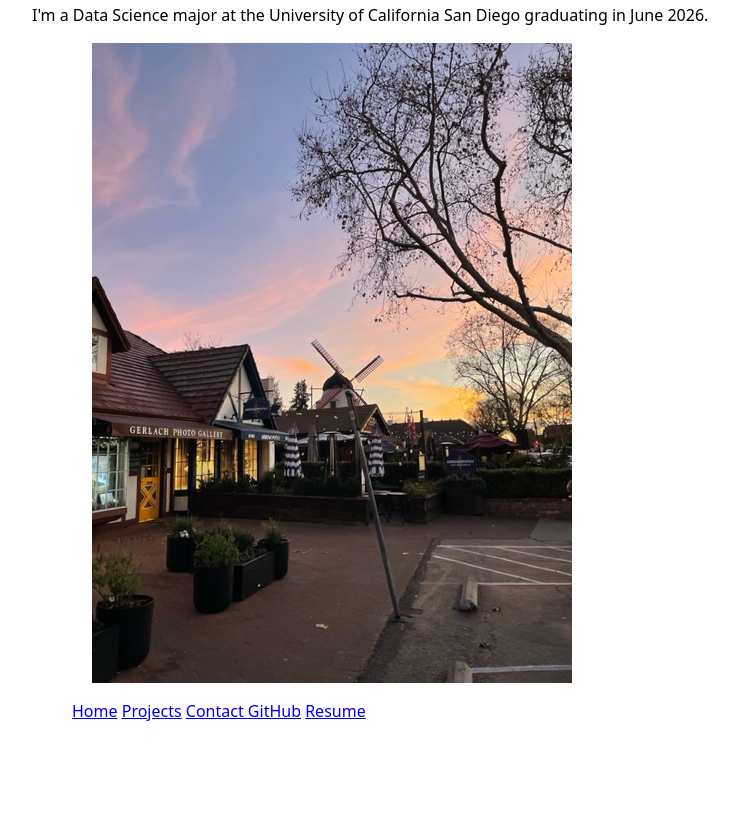
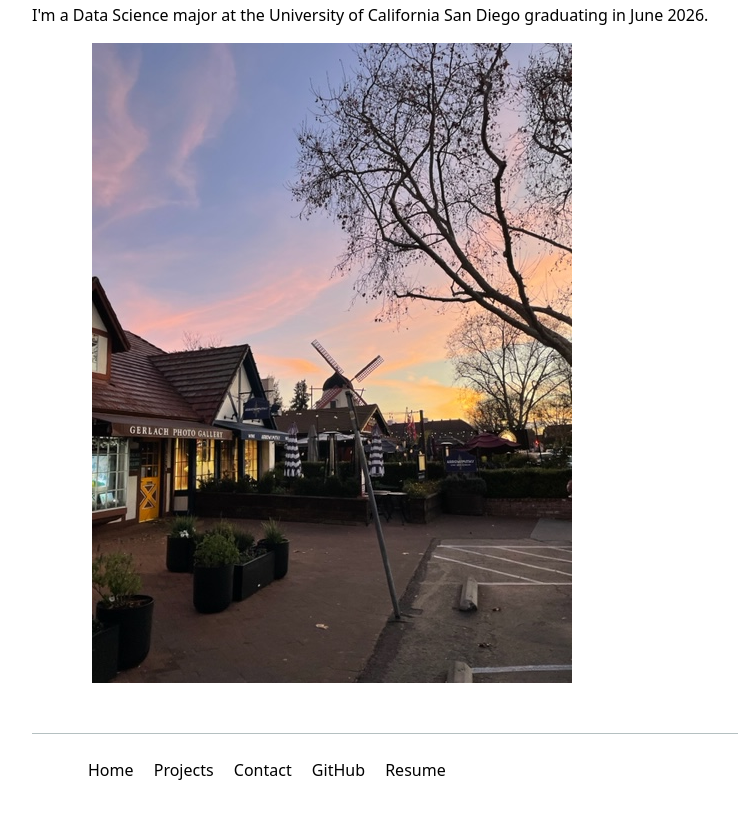
Before and after one commit to Bhagya-Ram-7/portfolio, a plain HTML site: page index.html in a window 1280 px wide. Shown: the part 112-930 px from the top of the page, without its empty margins (44-782 px from the left). Before the commit the page ends 875 px from the top, so only its background shows below. Drawn offline with Linux system fonts and the light colour scheme.

Commit message:
Improved outlook of nav bar

```diff
--- a/style.css
+++ b/style.css
@@ -17,8 +17,20 @@ img {
 
 nav {
   display:flex;
+  text-decoration: none;
+  color: inherit;
+  text-align: center;
+  padding: 0.5em;
+  margin-top: 50px;
+  border-top-width: 1px;
+  border-top-style: solid;
+  border-top-color:oklch(80% 3% 200);
 }
 
 nav a {
   flex:1;
+  text-decoration: none;
+  color: inherit;
+  text-align: center;
+  padding: 0.5em;
 }
```
